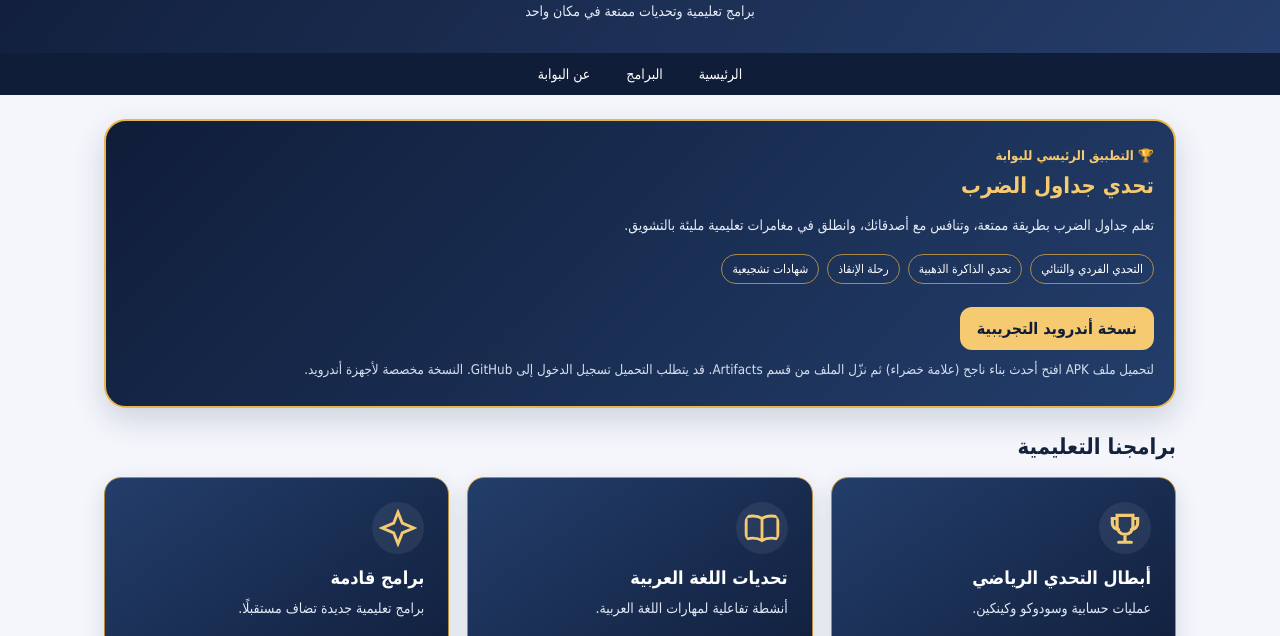
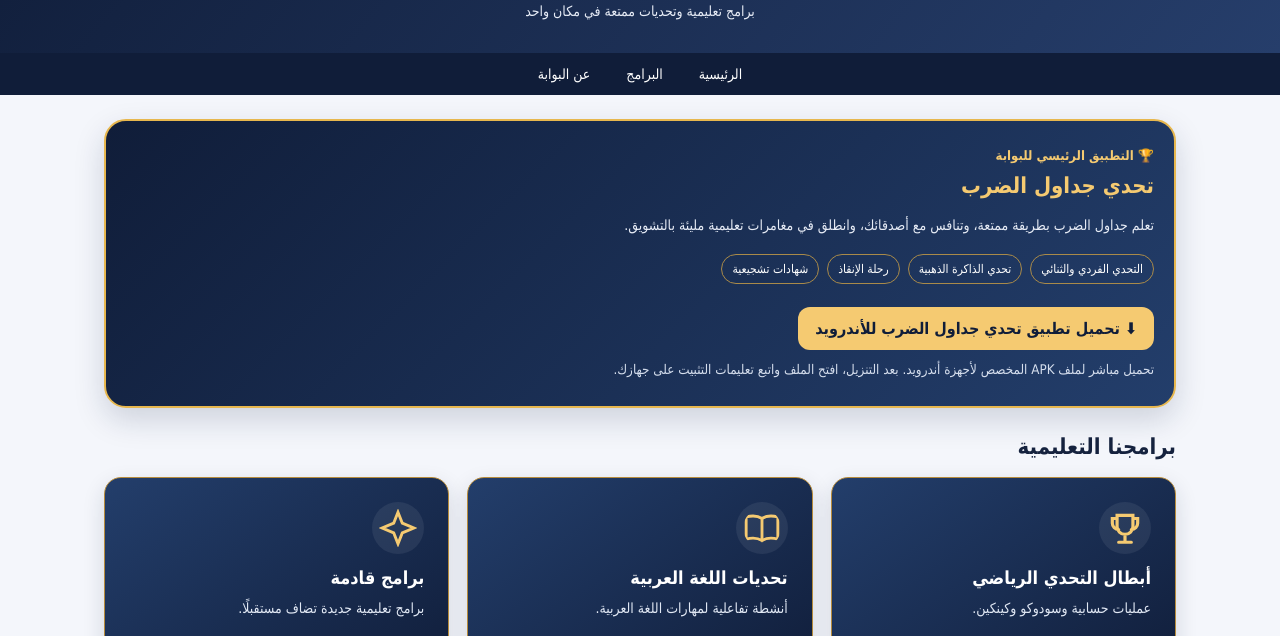
Before and after one commit to albnok2009/albnok2009.github.io, a plain HTML site: page index.html in a window 1280 px wide. Shown: the part 162-798 px from the top of the page. Drawn offline with Linux system fonts and the light colour scheme.

Commit message:
Link featured multiplication challenge to uploaded Android APK

```diff
--- a/index.html
+++ b/index.html
@@ -6,7 +6,7 @@
 <svg xmlns="http://www.w3.org/2000/svg" style="display:none"><symbol id="trophy" viewBox="0 0 24 24"><path d="M8 21h8m-4-4v4M7 4h10v7a5 5 0 0 1-10 0V4Zm0 2H4v3a4 4 0 0 0 4 4m9-7h3v3a4 4 0 0 1-4 4" fill="none" stroke="currentColor" stroke-width="2" stroke-linecap="round"/></symbol><symbol id="calc" viewBox="0 0 24 24"><rect x="4" y="2" width="16" height="20" rx="2" fill="none" stroke="currentColor" stroke-width="2"/><path d="M8 7h8M8 12h2m4 0h2m-8 4h2m4 0h2" stroke="currentColor" stroke-width="2" stroke-linecap="round"/></symbol><symbol id="brain" viewBox="0 0 24 24"><path d="M12 5a4 4 0 0 0-7 2 4 4 0 0 0-1 7 4 4 0 0 0 8 4V5Zm0 0a4 4 0 0 1 7 2 4 4 0 0 1 1 7 4 4 0 0 1-8 4V5Z" fill="none" stroke="currentColor" stroke-width="1.8"/><path d="M8 9c2 0 2 2 2 3m6-3c-2 0-2 2-2 3" fill="none" stroke="currentColor"/></symbol><symbol id="tree" viewBox="0 0 24 24"><path d="M12 21v-8m-4 8h8M6 14a4 4 0 0 1-1-7 5 5 0 0 1 9-3 5 5 0 0 1 5 8 4 4 0 0 1-4 4H8a4 4 0 0 1-2-2Z" fill="none" stroke="currentColor" stroke-width="1.8" stroke-linecap="round"/></symbol><symbol id="book" viewBox="0 0 24 24"><path d="M12 6c-3-2-6-2-10-1v14c4-1 7-1 10 1 3-2 6-2 10-1V5c-4-1-7-1-10 1Zm0 0v14" fill="none" stroke="currentColor" stroke-width="1.8"/></symbol><symbol id="star" viewBox="0 0 24 24"><path d="m12 2 2.7 6.9L22 12l-7.3 3.1L12 22l-2.7-6.9L2 12l7.3-3.1L12 2Z" fill="none" stroke="currentColor" stroke-width="1.8"/></symbol></svg>
 <header id="home"><svg aria-hidden="true"><use href="#trophy"/></svg><h1>بوابة محمد القحطاني التعليمية</h1><p>نتعلم • نتحدى • نبدع</p><p>برامج تعليمية وتحديات ممتعة في مكان واحد</p></header>
 <nav aria-label="التنقل الرئيسي"><a href="#home">الرئيسية</a><a href="#programs">البرامج</a><a href="#about">عن البوابة</a></nav>
-<main><section class="featured" aria-labelledby="featured-title"><span class="eyebrow">🏆 التطبيق الرئيسي للبوابة</span><h2 id="featured-title">تحدي جداول الضرب</h2><p>تعلم جداول الضرب بطريقة ممتعة، وتنافس مع أصدقائك، وانطلق في مغامرات تعليمية مليئة بالتشويق.</p><div class="features"><span>التحدي الفردي والثنائي</span><span>تحدي الذاكرة الذهبية</span><span>رحلة الإنقاذ</span><span>شهادات تشجيعية</span></div><a href="https://github.com/albnok2009/Tahadi-Jadawil-AlDarb-V4/actions/workflows/android-debug-apk.yml" target="_blank" rel="noopener noreferrer">نسخة أندرويد التجريبية</a><small>لتحميل ملف APK افتح أحدث بناء ناجح (علامة خضراء) ثم نزّل الملف من قسم Artifacts. قد يتطلب التحميل تسجيل الدخول إلى GitHub. النسخة مخصصة لأجهزة أندرويد.</small></section><section id="programs"><h2>برامجنا التعليمية</h2><div class="grid">
+<main><section class="featured" aria-labelledby="featured-title"><span class="eyebrow">🏆 التطبيق الرئيسي للبوابة</span><h2 id="featured-title">تحدي جداول الضرب</h2><p>تعلم جداول الضرب بطريقة ممتعة، وتنافس مع أصدقائك، وانطلق في مغامرات تعليمية مليئة بالتشويق.</p><div class="features"><span>التحدي الفردي والثنائي</span><span>تحدي الذاكرة الذهبية</span><span>رحلة الإنقاذ</span><span>شهادات تشجيعية</span></div><a href="https://albnok2009.github.io/tahadi-jadawil.apk" download="tahadi-jadawil.apk">⬇ تحميل تطبيق تحدي جداول الضرب للأندرويد</a><small>تحميل مباشر لملف APK المخصص لأجهزة أندرويد. بعد التنزيل، افتح الملف واتبع تعليمات التثبيت على جهازك.</small></section><section id="programs"><h2>برامجنا التعليمية</h2><div class="grid">
 
 <article class="card"><svg aria-hidden="true"><use href="#trophy"/></svg><h3>أبطال التحدي الرياضي</h3><p>عمليات حسابية وسودوكو وكينكين.</p><span class="tag">قريبًا</span></article>
 <article class="card"><svg aria-hidden="true"><use href="#book"/></svg><h3>تحديات اللغة العربية</h3><p>أنشطة تفاعلية لمهارات اللغة العربية.</p><span class="tag">قيد التطوير</span></article>
```
